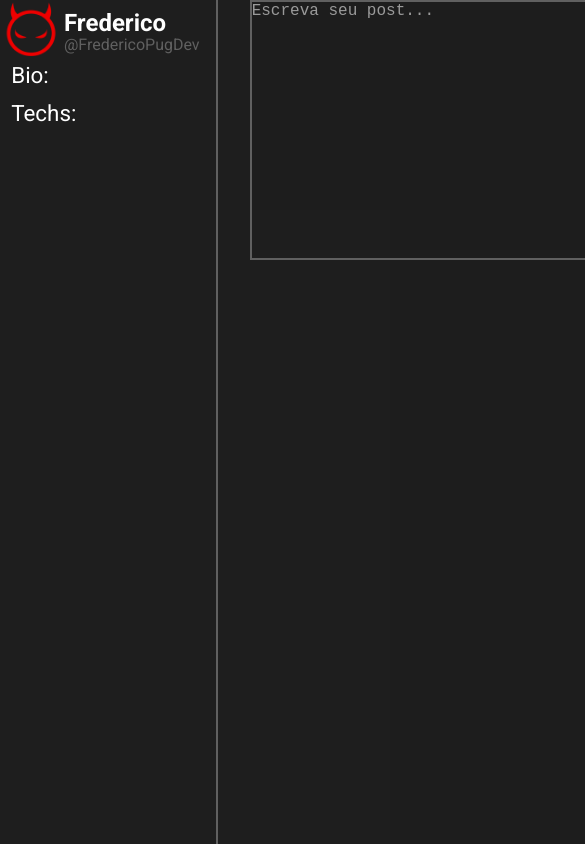
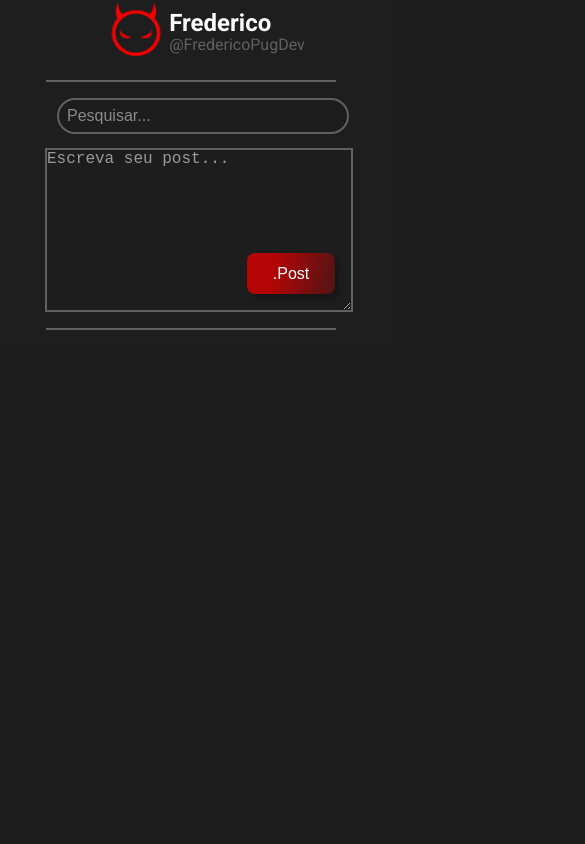
Before and after one commit to Deviews-Inc/deviews-projeto-final-m3, a React (Create React App) app: page /dashboard in a window 390 px wide. Shown: the top 844 px of the page, 585 px wide, since content can reach past the window. Built offline with nearby package versions, Linux system fonts and the light colour scheme.

Commit message:
:rocket: dashboard funcional

```diff
--- a/src/pages/Dashboard/index.tsx
+++ b/src/pages/Dashboard/index.tsx
@@ -1,9 +1,20 @@
+import { useEffect, useState } from "react";
 import Button from "../../components/Button";
 import Logo from "./Logo.png";
 import { DivDashboard } from "./style";
 
 const Dashboard = () => {
-  return (
+  const [isDesktop, setIsDesktop] = useState(window.innerWidth > 768);
+
+  const updateMedia = () => {
+    setIsDesktop(window.innerWidth > 768);
+  };
+  useEffect(() => {
+    window.addEventListener("resize", updateMedia);
+    return () => window.removeEventListener("resize", updateMedia);
+  });
+
+  return isDesktop ? (
     <>
       <DivDashboard>
         <aside>
@@ -30,8 +41,44 @@ const Dashboard = () => {
             ></textarea>
             <Button>.Post</Button>
           </div>
+          <div className="line"></div>
         </main>
-        <input type="text" placeholder="Pesquisar..." />
+        <aside className="asideInput">
+          <input type="text" placeholder="Pesquisar..." />
+        </aside>
+      </DivDashboard>
+    </>
+  ) : (
+    <>
+      <DivDashboard>
+        <main className="mainMobile">
+          <div className="figureName">
+            <figure>
+              <img src={Logo} alt="Avatar" />
+            </figure>
+            <div className="nameAvatar">
+              <h4>Frederico</h4>
+              <p>@FredericoPugDev</p>
+            </div>
+          </div>
+          <div className="line"></div>
+          <div className="bioETechs">
+            <span>Bio:</span>
+            <span>Techs:</span>
+          </div>
+          <div className="asideInput">
+            <input type="text" placeholder="Pesquisar..." />
+          </div>
+          <div className="searchbtn">
+            <textarea
+              placeholder="Escreva seu post..."
+              name=""
+              id=""
+            ></textarea>
+            <Button>.Post</Button>
+          </div>
+          <div className="line"></div>
+        </main>
       </DivDashboard>
     </>
   );
--- /dev/null
+++ b/src/pages/Dashboard/style.ts
@@ -0,0 +1,173 @@
+import styled from "styled-components";
+
+export const DivDashboard = styled.div`
+  display: flex;
+  width: 100vw;
+  background-color: #1e1e1e;
+
+  img,
+  figure {
+    width: 4rem;
+    height: 4rem;
+  }
+  .figureName {
+    display: flex;
+    align-items: center;
+  }
+
+  .nameAvatar {
+    display: flex;
+    flex-direction: column;
+  }
+  .bioETechs {
+    display: flex;
+    flex-direction: column;
+    gap: 1rem;
+    margin-left: 0.7rem;
+  }
+
+  aside {
+    border-right: 2px solid #606060;
+    height: 100vh;
+    margin-right: 2rem;
+    padding-right: 1rem;
+  }
+  h4 {
+    font-size: 1.5rem;
+    color: #ffffff;
+  }
+
+  p {
+    color: #606060;
+    font-size: 1rem;
+    margin-top: 2px;
+  }
+  span {
+    color: #ffffff;
+    font-size: 1rem;
+  }
+
+  textarea {
+    width: 475px;
+    height: 123px;
+    background-color: #1d1d1d;
+    border: none;
+    box-shadow: none;
+    color: #ffffff;
+    font-size: 1rem;
+  }
+  textarea:focus {
+    box-shadow: 0 0 0 0;
+    outline: 0;
+  }
+
+  .searchbtn {
+    border: 2px solid #606060;
+    width: 35rem;
+    height: 10rem;
+  }
+
+  button {
+    margin-bottom: 13rem;
+    margin-top: -1rem;
+    margin-left: 402px;
+    width: 9rem;
+    height: 2.5rem;
+  }
+
+  input {
+    width: 19rem;
+    height: 2rem;
+    border-radius: 50px;
+    background-color: #1d1d1d;
+    border: 2px solid #606060;
+    color: #ffffff;
+  }
+
+  input::placeholder {
+    font-size: 1rem;
+    color: #8a8a8a;
+    padding: 0.5rem;
+  }
+
+  main {
+    padding-right: 1rem;
+    width: 100%;
+  }
+
+  .line {
+    border: 1px solid #606060;
+    width: 33rem;
+    margin: 1rem;
+  }
+  .asideInput {
+    border-right: none;
+    border-left: 2px solid #606060;
+    height: 100vh;
+    margin-left: 2rem;
+    padding-left: 1rem;
+  }
+
+  @media (max-width: 768px) {
+    display: flex;
+    justify-content: center;
+    flex-direction: column;
+
+    span {
+      display: none;
+    }
+
+    .mainMobile {
+      display: flex;
+      justify-content: center;
+      flex-direction: column;
+      padding: 0;
+      align-items: center;
+    }
+
+    .figureName {
+      display: flex;
+      justify-content: center;
+      margin-left: 20px;
+      width: 90vw;
+    }
+
+    aside {
+      border: none;
+      height: 100px;
+    }
+    .asideInput {
+      height: 50px;
+      border: none;
+      margin-left: unset;
+    }
+    .searchbtn {
+      width: 19rem;
+      height: 10rem;
+      margin-left: 0.5rem;
+      position: relative;
+      border: 2px solid #606060;
+    }
+    textarea {
+      width: 19rem;
+      height: 10rem;
+    }
+    button {
+      bottom: 1rem;
+      right: 1rem;
+      width: 88px;
+      height: 41px;
+      position: absolute;
+      margin: unset;
+    }
+
+    .line {
+      width: 18rem;
+      margin-left: 0.5rem;
+    }
+
+    input {
+      width: 18rem;
+    }
+  }
+`;
--- a/src/pages/Dashboard/style.tsx
+++ /dev/null
@@ -1,94 +0,0 @@
-import styled from "styled-components";
-
-export const DivDashboard = styled.div`
-  display: flex;
-  width: 100vw;
-  background-color: #1e1e1e;
-
-  img,
-  figure {
-    width: 4rem;
-    height: 4rem;
-  }
-  .figureName {
-    display: flex;
-    align-items: center;
-  }
-
-  .nameAvatar {
-    display: flex;
-    flex-direction: column;
-  }
-  .bioETechs {
-    display: flex;
-    flex-direction: column;
-    gap: 1rem;
-    margin-left: 0.7rem;
-  }
-
-  aside {
-    border-right: 2px solid #606060;
-    height: 100vh;
-    margin-right: 2rem;
-    padding-right: 1rem;
-  }
-  h4 {
-    font-size: 1.5rem;
-    color: #ffffff;
-  }
-
-  p {
-    color: #606060;
-    font-size: 1rem;
-    margin-top: 2px;
-  }
-  span {
-    color: #ffffff;
-    font-size: 1.4rem;
-  }
-
-  textarea {
-    width: 44.5rem;
-    height: 13rem;
-    background-color: #1d1d1d;
-    border: none;
-    box-shadow: none;
-    color: #ffffff;
-    font-size: 1.5rem;
-  }
-  textarea:focus {
-    box-shadow: 0 0 0 0;
-    outline: 0;
-  }
-
-  .searchbtn {
-    border: 2px solid #606060;
-    width: 44.5rem;
-    height: 16rem;
-  }
-
-  button {
-    margin-left: 110rem;
-    margin-bottom: 13rem;
-    margin-top: -1rem;
-  }
-
-  input {
-    width: 19rem;
-    height: 2rem;
-    border-radius: 50px;
-    background-color: #1d1d1d;
-    border: 2px solid #606060;
-    color: #ffffff;
-  }
-
-  input::placeholder {
-    font-size: 1rem;
-    color: #8a8a8a;
-    padding: 0.5rem;
-  }
-
-  main {
-    padding-right: 1rem;
-  }
-`;
```
